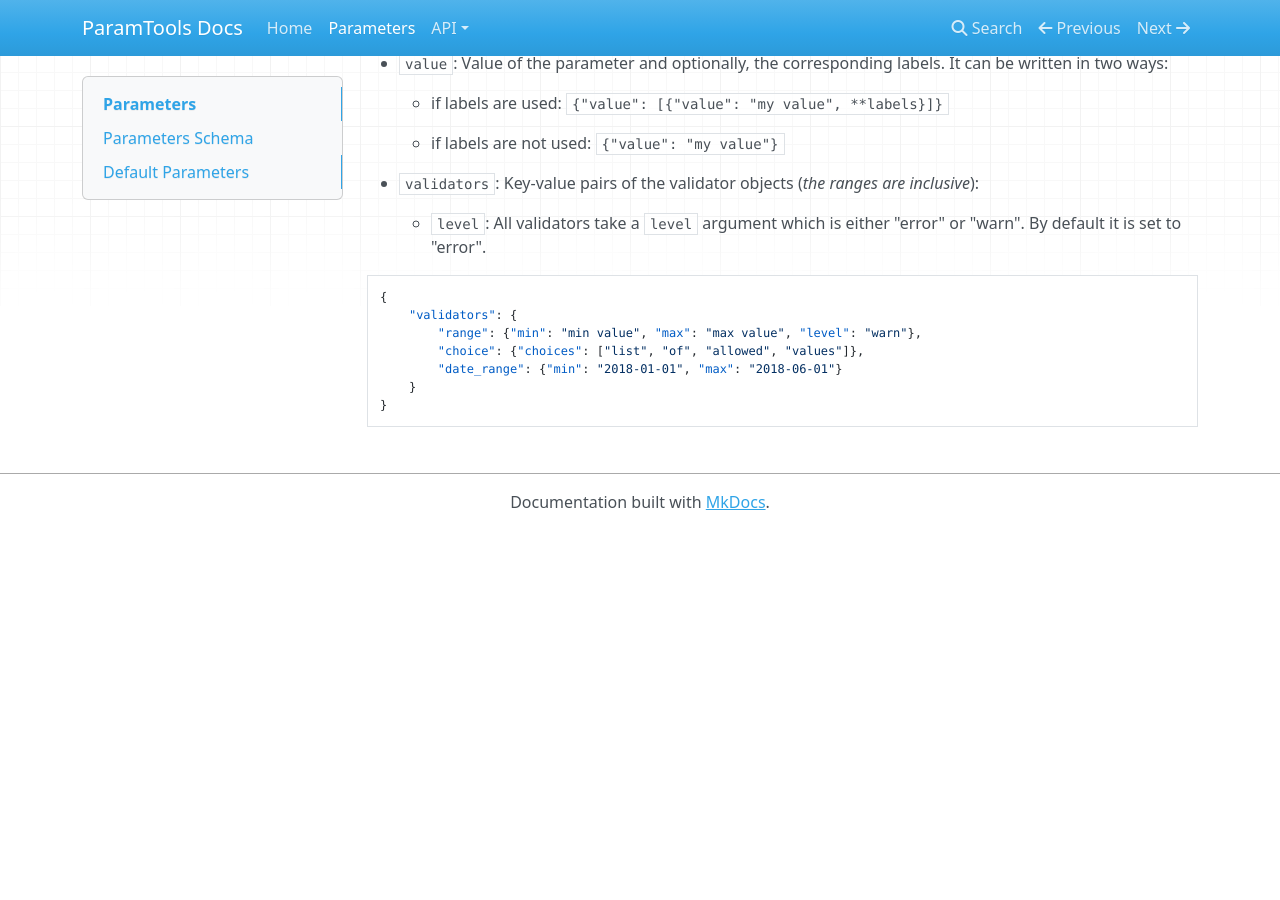
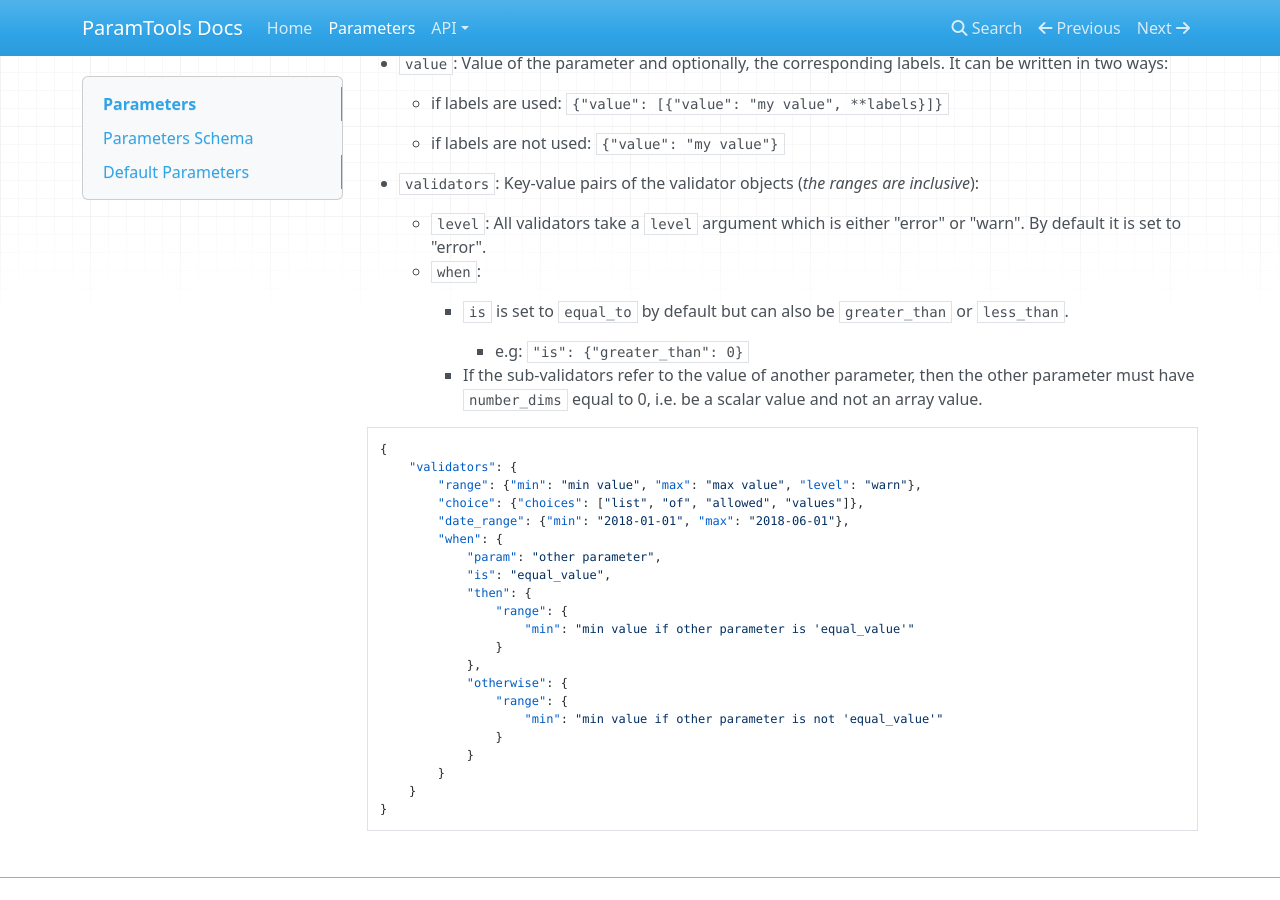
Before and after one commit to PSLmodels/ParamTools, an MkDocs documentation site: the page built from docs/docs/parameters.md, in a window 1280 px wide and 900 px high, scrolled down 2982 px. Built offline with MkDocs 1.6.1, drawn with Linux system fonts in a browser that asks for light colours; nearby versions of some CDN libraries; before the commit the page ends 3512 px from its top, so only the background shows below that.

Commit message:
Add docs for when validator

````diff
--- a/docs/docs/parameters.md
+++ b/docs/docs/parameters.md
@@ -161,16 +161,35 @@ The ParamTools JSON file is split into two components: a component that defines
 
 - `validators`: Key-value pairs of the validator objects (*the ranges are inclusive*):
     - `level`: All validators take a `level` argument which is either "error" or "warn". By default it is set to "error".
+    - `when`:
+        - `is` is set to `equal_to` by default but can also be `greater_than` or `less_than`.
+            - e.g: `"is": {"greater_than": 0}`
+
+        - If the sub-validators refer to the value of another parameter, then the other parameter
+        must have `number_dims` equal to 0, i.e. be a scalar value and not an array value.
 
 ```json
 {
     "validators": {
         "range": {"min": "min value", "max": "max value", "level": "warn"},
         "choice": {"choices": ["list", "of", "allowed", "values"]},
-        "date_range": {"min": "2018-01-01", "max": "2018-06-01"}
+        "date_range": {"min": "2018-01-01", "max": "2018-06-01"},
+        "when": {
+            "param": "other parameter",
+            "is": "equal_value",
+            "then": {
+                "range": {
+                    "min": "min value if other parameter is 'equal_value'"
+                }
+            },
+            "otherwise": {
+                "range": {
+                    "min": "min value if other parameter is not 'equal_value'"
+                }
+            }
+        }
     }
 }
 ```
 
-
 [1]: https://docs.scipy.org/doc/numpy/reference/generated/numpy.ndarray.ndim.html
````
